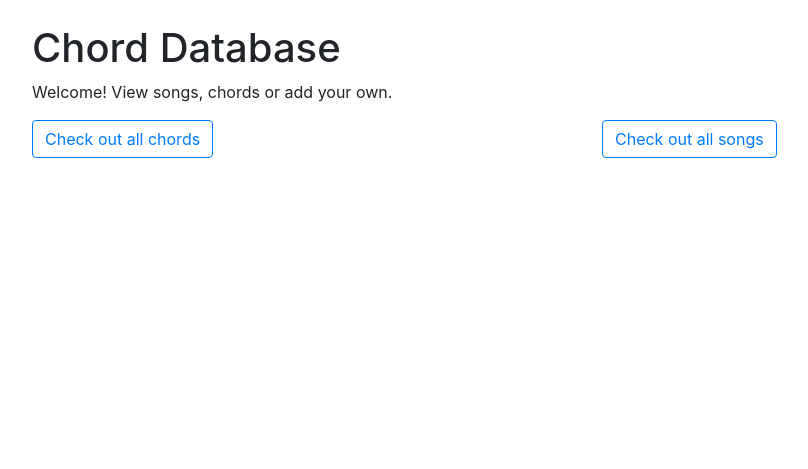
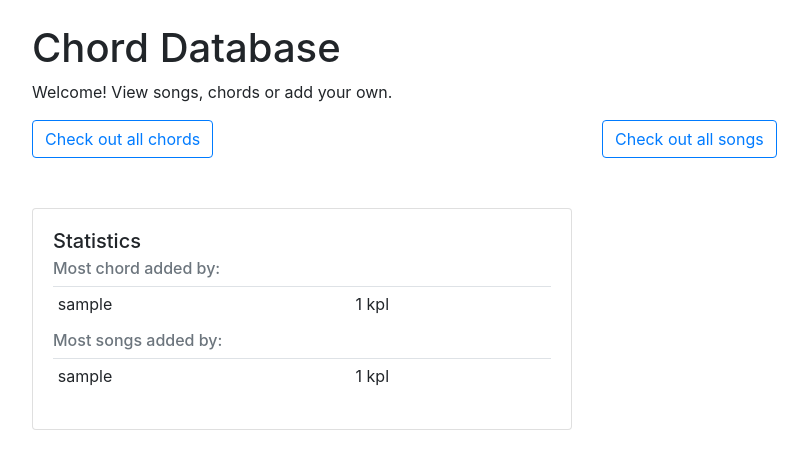
Before and after one commit to otahontas/chords, a Flask app: template application/templates/index.html in a window 1280 px wide. Shown: the part 56-525 px from the top of the page, without its empty margins (53-861 px from the left). Run offline with Flask 2, Linux system fonts and the light colour scheme; the template is opened without the code that fills it: most values are stand-ins (such as "Sample title", 1, 10 or a date in 2020); some libraries are stand-ins or nearby versions.

Commit message:
Add aggregate queries to index.html

```diff
--- a/application/templates/index.html
+++ b/application/templates/index.html
@@ -17,4 +17,35 @@
         <a href="{{ url_for('songs_index') }} " class="btn btn-outline-primary">Check out all songs</a>
     </div>
 </div>
+<div class="row" style="margin-top:50px;">
+    <div class="col-md-6">
+        <div class="card">
+            <div class="card-body">
+                <h5 class="card-title">Statistics</h5>
+                <h6 class="card-subtitle mb-2 text-muted">Most chord added by:</h6>
+                <div class="card-text">
+                    <table class="table table-sm">
+                        {% for row in stats.mostChords %}
+                        <tr>
+                            <td>{{row.username}}</td>
+                            <td>{{row.count}} kpl</td>
+                        </tr>
+                        {% endfor %}
+                    </table>
+                </div>
+                <h6 class="card-subtitle mb-2 text-muted">Most songs added by:</h6>
+                <div class="card-text">
+                    <table class="table table-sm">
+                        {% for row in stats.mostSongs %}
+                        <tr>
+                            <td>{{row.username}}</td>
+                            <td>{{row.count}} kpl</td>
+                        </tr>
+                        {% endfor %}
+                    </table>
+                </div>
+            </div>
+        </div>
+    </div>
+</div>
 {% endblock %}
```
Also changed, not shown: application/songs/views.py (+2 -5 lines), application/views.py (+7 -1 lines), README.md.
